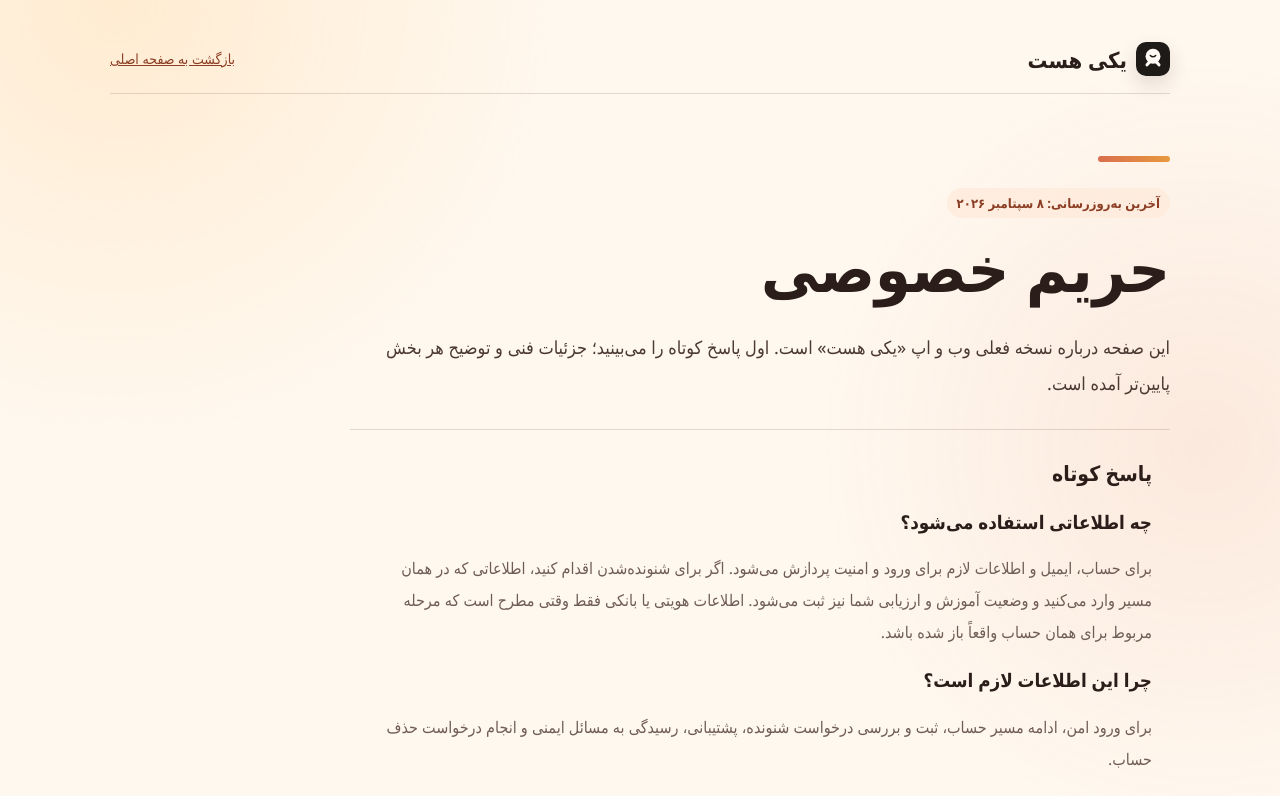
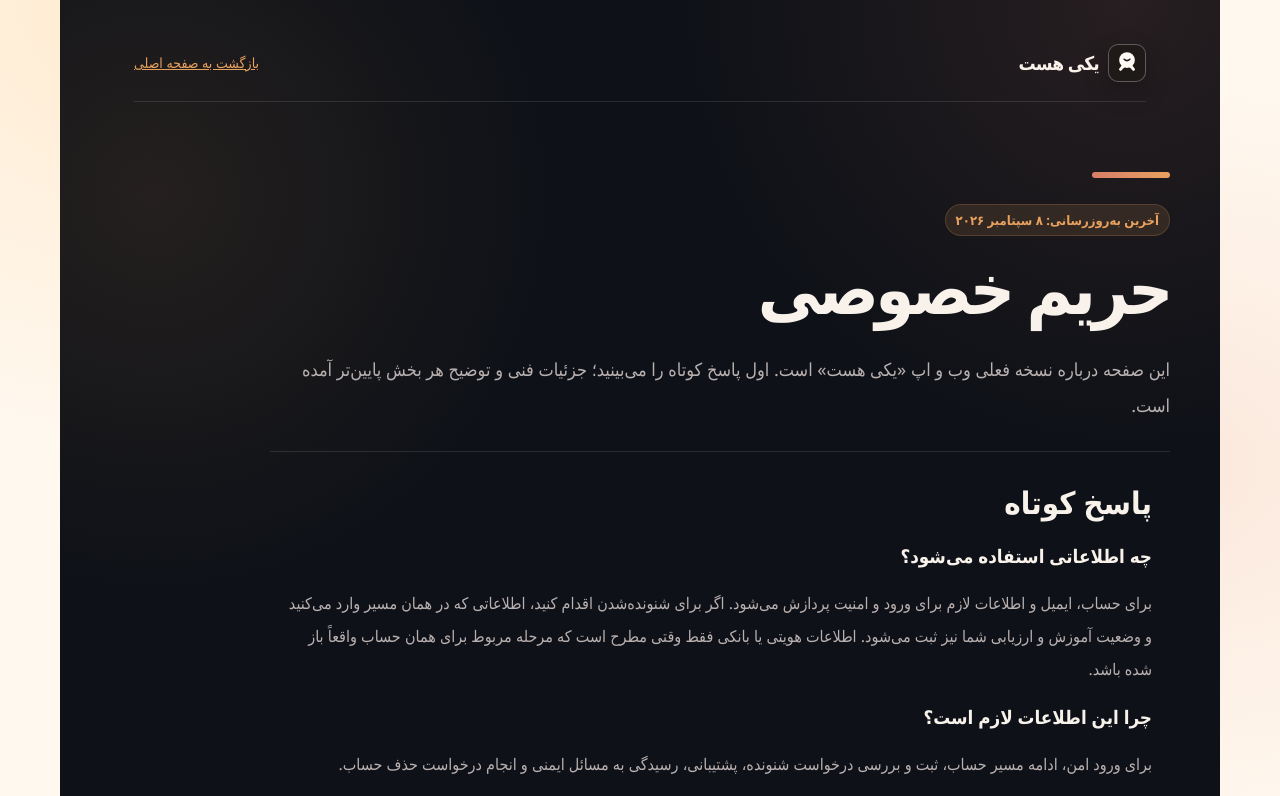
Before and after one commit to morfisam25-tech/YEKI-HAST, a Next.js app in the folder apps/web/: page /privacy in a window 1280 px wide. Shown: the top 796 px of the page. Built offline with nearby package versions, Linux system fonts and the light colour scheme.

Commit message:
W9 Phase 2: restyle privacy surface

```diff
--- a/apps/web/app/privacy/page.tsx
+++ b/apps/web/app/privacy/page.tsx
@@ -1,4 +1,5 @@
 import type { Metadata } from 'next';
+import styles from '../phase2.module.css';
 
 export const metadata: Metadata = {
   title: 'حریم خصوصی | یکی هست',
@@ -7,7 +8,7 @@ export const metadata: Metadata = {
 
 export default function PrivacyPage() {
   return (
-    <main>
+    <main className={styles.page}>
       <header className="site-header">
         <strong className="brand">یکی هست</strong>
         <a href="/">بازگشت به صفحه اصلی</a>
```
